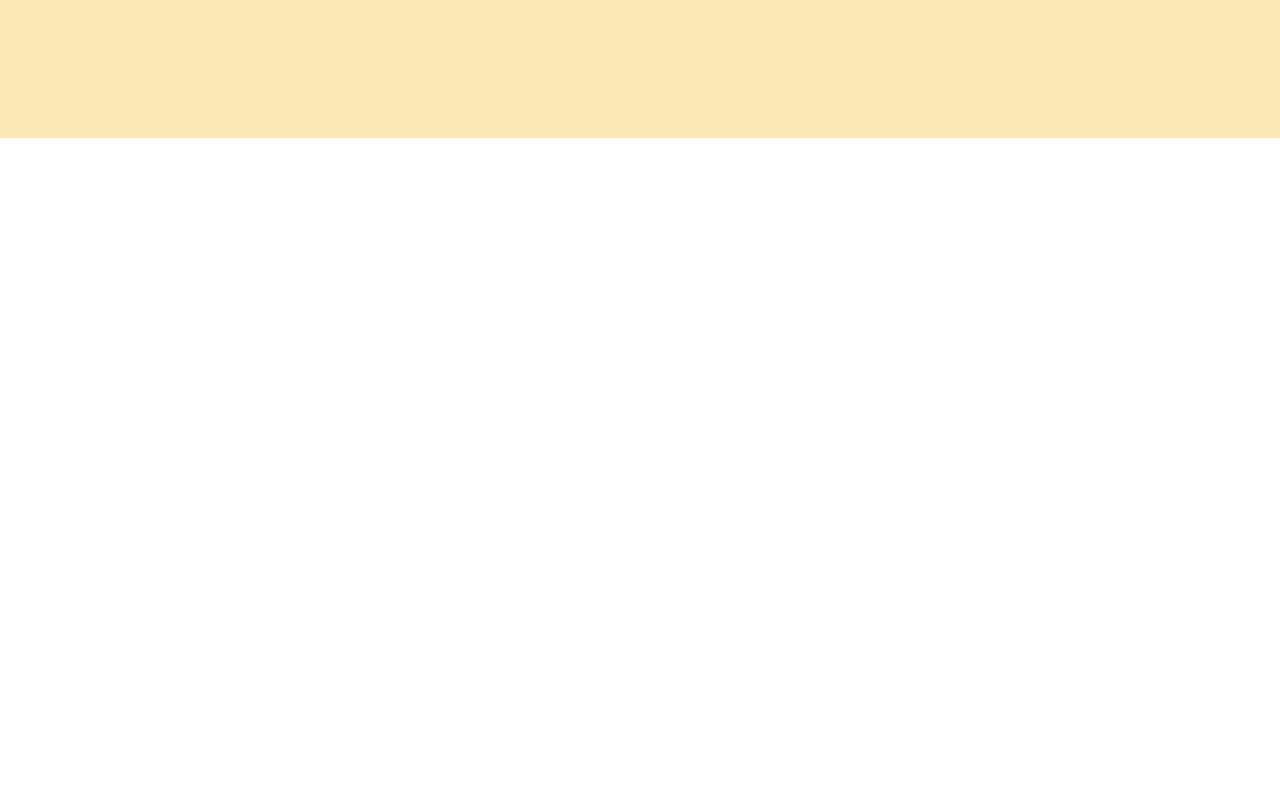
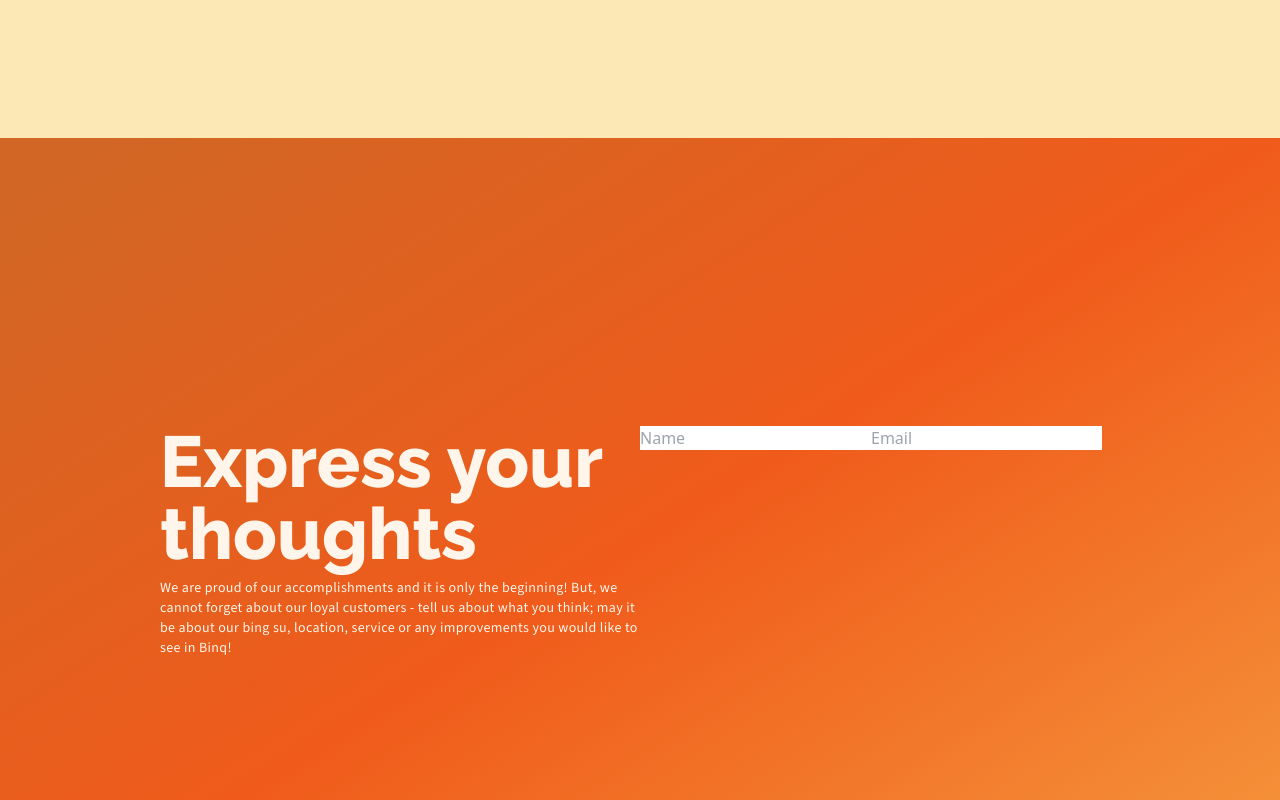
Before and after one commit to 25Ericcheong/binq, a Vue app: page / in a window 1280 px wide. Shown: the part 7080-7880 px from the top of the page. Before the commit the page ends 7218 px from the top, so only its background shows below. Built offline with nearby package versions, Linux system fonts and the light colour scheme.

Commit message:
feat: Start of feedback section - ref object does not update currently

```diff
--- a/src/App.vue
+++ b/src/App.vue
@@ -1,5 +1,6 @@
 <script setup lang="ts">
 import AboutUs from "./components/about-us.vue";
+import Feedback from "./components/feedback.vue";
 import LandingPageHeader from "./components/header/wrapper-header.vue";
 import OurMentions from "./components/our-mentions.vue";
 import Products from "./components/products.vue";
@@ -12,6 +13,7 @@ import "./output.css";
     <AboutUs />
     <Products />
     <OurMentions />
+    <Feedback />
   </div>
 </template>
 
--- /dev/null
+++ b/src/components/feedback.vue
@@ -0,0 +1,43 @@
+<script setup lang="ts">
+import { ref } from "vue";
+
+interface UserInfo {
+  name: string;
+  email: string;
+}
+
+const userInfo = ref<UserInfo>({
+  name: "",
+  email: "",
+});
+// const name = ref("")
+// const email = ref("")
+</script>
+
+<template>
+  <div
+    class="py-72 bg-gradient-to-br from-darkorangebq from-5% via-orangebq via-50% to-dullorangebq px-12 sm:px-28 md:px-40 xxl:px-64 text-creamwhitebq flex h-full"
+  >
+    <section class="flex flex-col justify-center items-center w-1/2">
+      <h1
+        class="text-5xl sm:text-7xl xl:text-8xl xxl:text-10xl header-font font-extrabold"
+      >
+        Express your thoughts
+      </h1>
+      <p
+        class="body-font text-xl sm:text-2xl lg:text-sm xl:text-xl xxl:text-2xl my-10 lg:my-2 xl:my-6 tracking-wide"
+      >
+        We are proud of our accomplishments and it is only the beginning! But,
+        we cannot forget about our loyal customers - tell us about what you
+        think; may it be about our bing su, location, service or any
+        improvements you would like to see in Binq!
+      </p>
+    </section>
+    <section class="w-1/2">
+      <input v-model="userInfo.name" placeholder="Name" /><input
+        v-model="userInfo.email"
+        placeholder="Email"
+      />
+    </section>
+  </div>
+</template>
```
